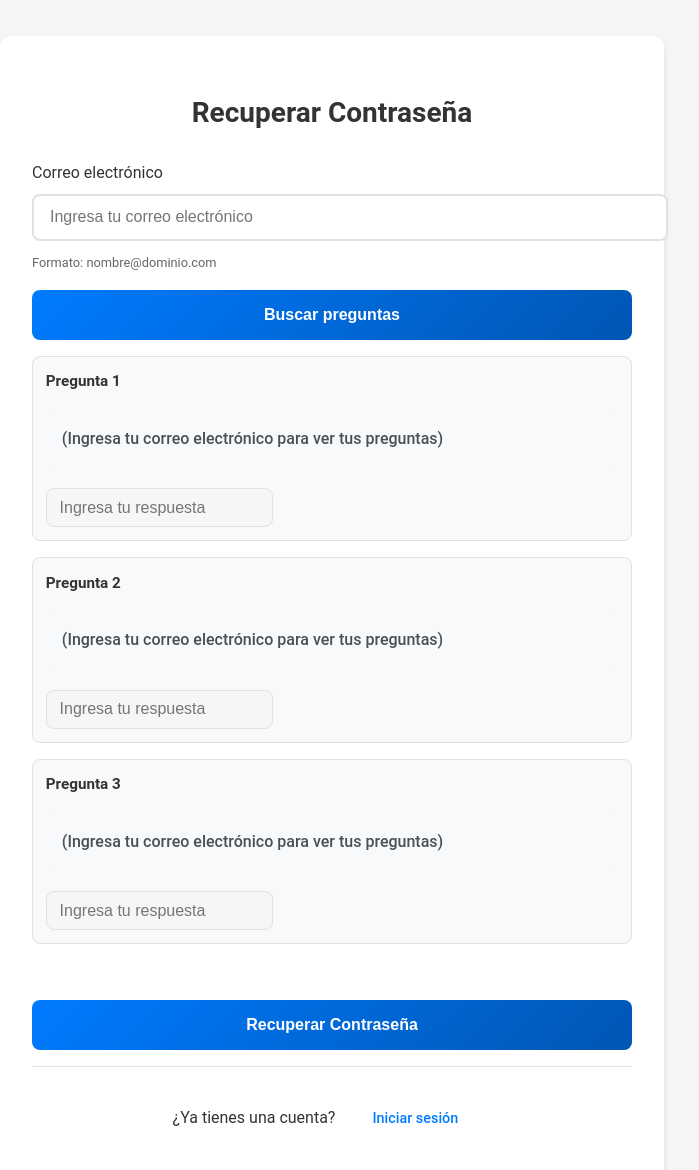
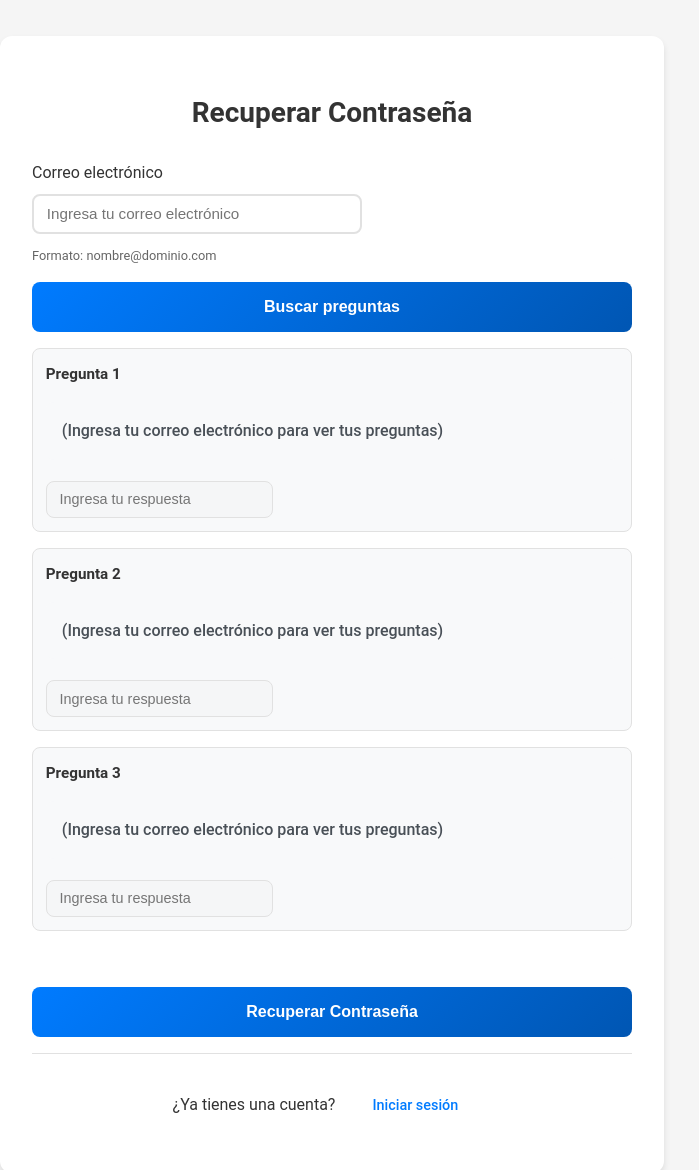
Before and after one commit to valenfd3z/Portfolio, a Python web app: template templates/recuperar_contraseña.html in a window 1280 px wide. Shown: the top 1170 px of the page, without its empty margins (308-1007 px from the left). Run offline with Jinja, Linux system fonts and the light colour scheme; the template is opened without the code that fills it, so the values that code supplies are empty.

Commit message:
Update recuperar_contraseña.css

```diff
--- a/static/css/recuperar_contraseña.css
+++ b/static/css/recuperar_contraseña.css
@@ -46,15 +46,32 @@
 }
 
 .form-input {
-    padding: 0.8rem 1rem;
+    padding: 0.6rem 0.8rem;
     border: 2px solid #e1e1e1;
     border-radius: 8px;
-    font-size: 1rem;
+    font-size: 0.95rem;
     transition: all 0.3s ease;
-    width: 100%;
+    width: 300px; /* Campo de correo más pequeño */
 }
 
 .form-input:focus {
+    border-color: #007bff;
+    box-shadow: 0 0 0 3px rgba(0, 123, 255, 0.25);
+    outline: none;
+}
+
+/* Campos específicos para respuestas de seguridad */
+.pregunta-seguridad input {
+    margin-top: 0.5rem;
+    padding: 0.5rem 0.7rem;
+    border: 1px solid #e1e1e1;
+    border-radius: 8px;
+    width: 150px; /* Respuestas más pequeñas */
+    max-width: 150px;
+    font-size: 0.9rem;
+}
+
+.pregunta-seguridad input:focus {
     border-color: #007bff;
     box-shadow: 0 0 0 3px rgba(0, 123, 255, 0.25);
     outline: none;
```
